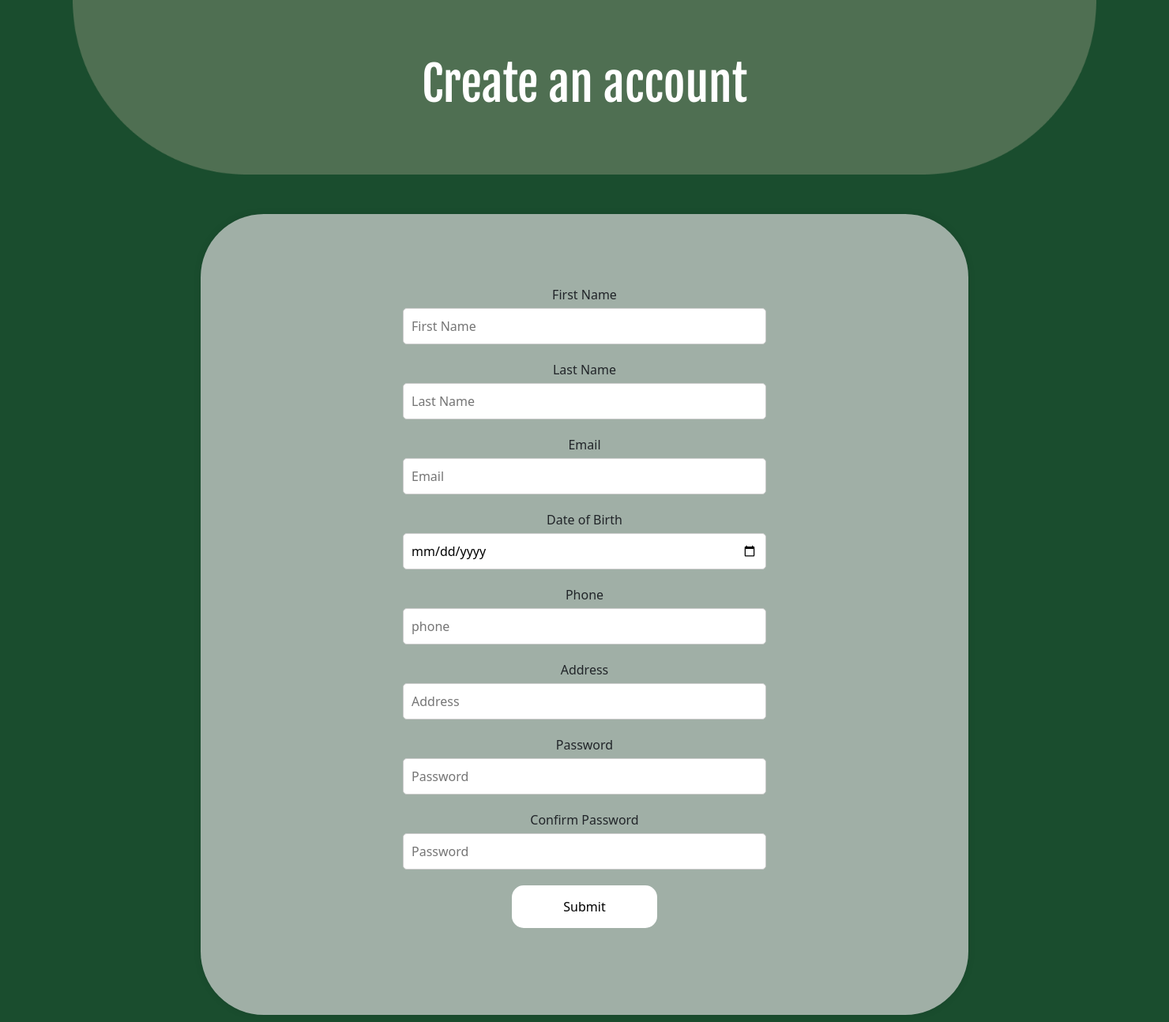
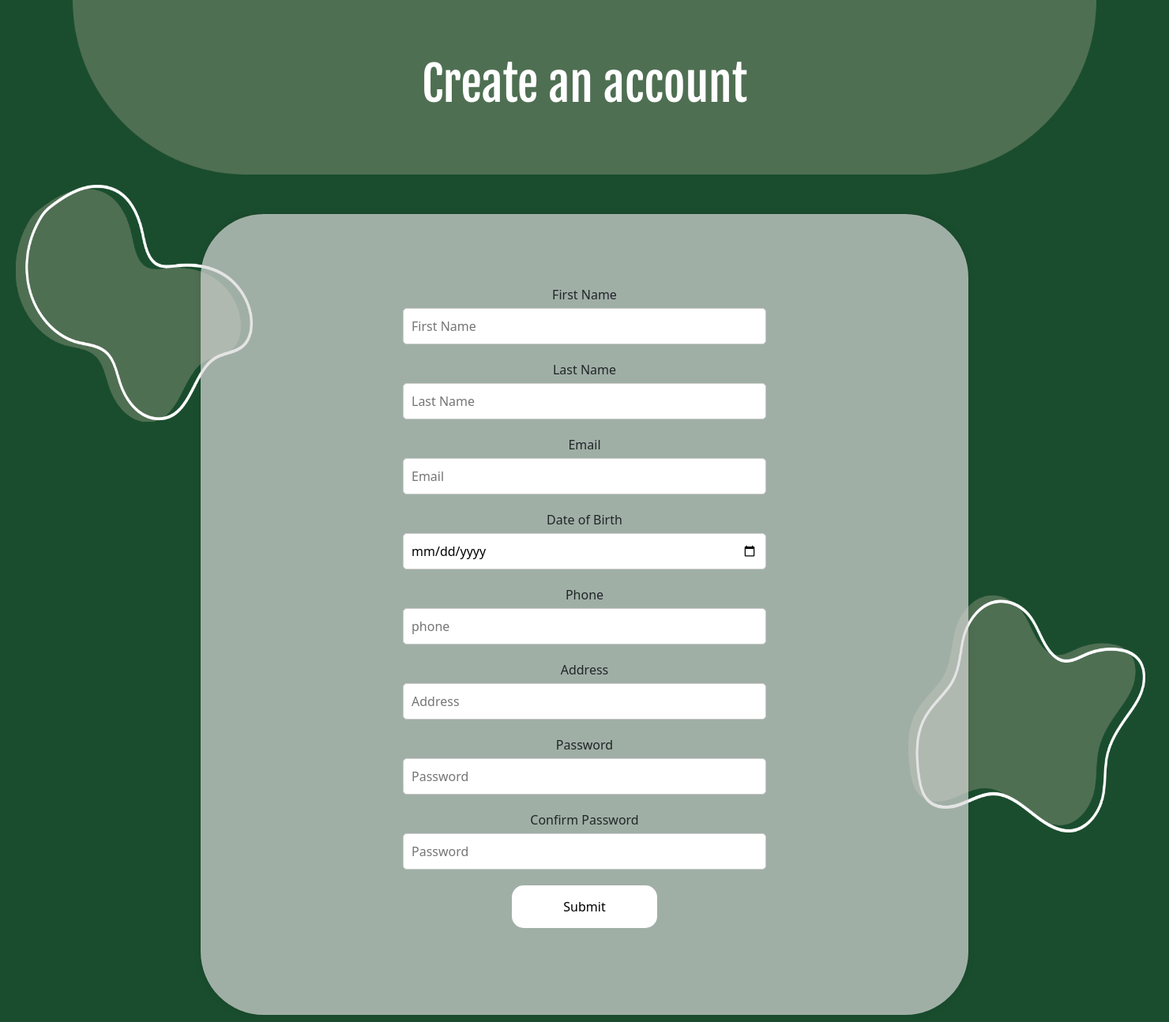
Before and after one commit to SxryxnshS5/FeedForward, a Flask app: page /signup in a window 1480 px wide. Shown: the part 76-1370 px from the top of the page at 79% size. Run offline with Flask 3, Linux system fonts and the light colour scheme; some libraries are stand-ins or nearby versions; some web fonts are replaced.

Commit message:
minor additions

```diff
--- a/static/css/about.css
+++ b/static/css/about.css
@@ -51,9 +51,7 @@
     font-family: "Fjalla One", sans-serif;
     font-weight: 400;
     font-style: normal;
-    font-size: 120px;
-    color: white;
-   margin-top: 100px;
+    font-size: 60px;
   }
 
 
--- a/static/css/signup.css
+++ b/static/css/signup.css
@@ -91,3 +91,23 @@
   margin-top: 25px;
   border-radius: 5px;
 }
+
+.bubble-1, .bubble-2 {
+  position: absolute;
+  z-index: -1; /* Ensure the bubbles are behind the content */
+}
+
+
+.bubble-1 {
+  height: 300px;
+  width: 300px;
+  top: 310px;
+  left: 20px;
+}
+
+.bubble-2 {
+  height: 300px;
+  width: 300px;
+  top: 830px;
+  left: 1150px;
+}
--- a/templates/main/login.html
+++ b/templates/main/login.html
@@ -47,6 +47,8 @@
             </div>
         </form>
     </div>
+    <img class="bubble-1" src="../static/images/base/bubble1.png" alt="Bubble 1" >
+    <img class="bubble-2" src="../static/images/base/bubble2.png" alt="Bubble 2" >
 </div>
 
 {% endblock %}
--- a/templates/main/signup.html
+++ b/templates/main/signup.html
@@ -125,6 +125,8 @@
             </div>
         </form>
     </div>
+    <img class="bubble-1" src="../static/images/base/bubble1.png" alt="Bubble 1" >
+    <img class="bubble-2" src="../static/images/base/bubble2.png" alt="Bubble 2" >
 </div>
 
 {% endblock %}
```
Also changed, not shown: static/css/login.css (+20 -0 lines).
